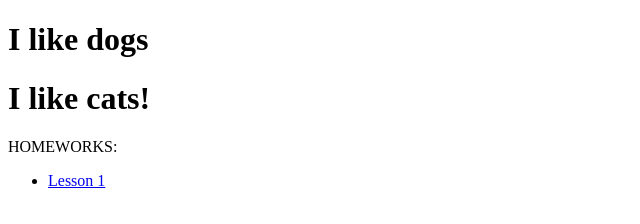
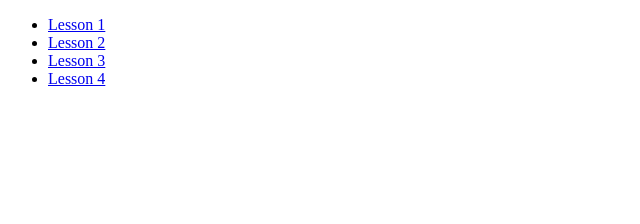
Before and after one commit to OleksandrHuts/FE_INT_10, a plain HTML site: page index.html in a window 1280 px wide. Shown: the whole page, without its empty margins (0-640 px from the left). Drawn offline with Linux system fonts and the light colour scheme.

Commit message:
Added global project navigation

```diff
--- a/index.html
+++ b/index.html
@@ -1,18 +1,29 @@
 <!DOCTYPE html>
 <html lang="en">
+
 <head>
     <meta charset="UTF-8">
     <meta name="viewport" content="width=device-width, initial-scale=1.0">
     <title>Main page</title>
 </head>
+
 <body>
-    <h1>I like dogs</h1>
-    <h1>I like cats!</h1>
-    <p>HOMEWORKS:</p>
-    <ul>
-        <li>
-            <a href="Lesson_1/index.html">Lesson 1</a>
-        </li>
-    </ul>
+    <nav>
+        <ul>
+            <li>
+                <a href="./Lesson_1/">Lesson 1</a>
+            </li>
+            <li>
+                <a href="./Lesson_2/">Lesson 2</a>
+            </li>
+            <li>
+                <a href="./Lesson_3/">Lesson 3</a>
+            </li>
+            <li>
+                <a href="./Lesson_4/">Lesson 4</a>
+            </li>
+        </ul>
+    </nav>
 </body>
+
 </html>
```
Also changed, not shown: Lesson_4/index.html (added, +11 -0 lines).
